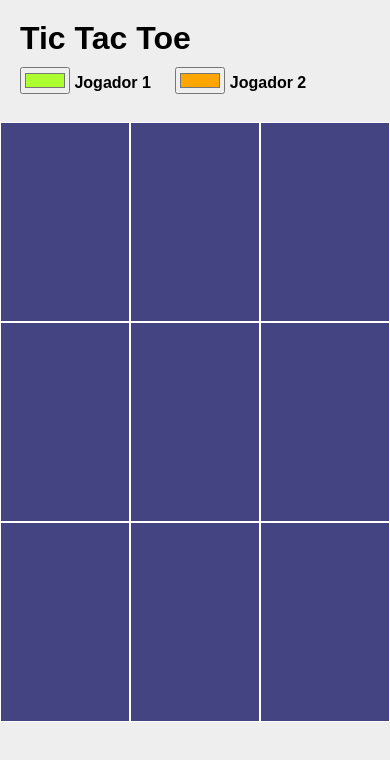
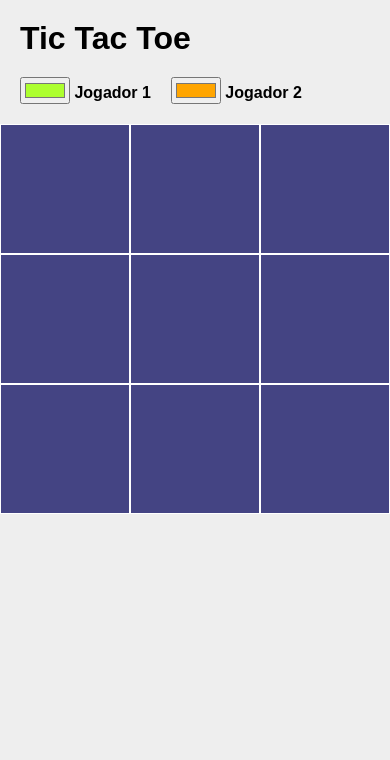
Before and after one commit to HWshots/TicTacToe, a plain HTML site: page index.html in a window 390 px wide. Drawn offline with Linux system fonts and the light colour scheme.

Commit message:
mobile fixes

```diff
--- a/index.html
+++ b/index.html
@@ -12,8 +12,10 @@
 <body>
     <div class="header">
         <h1>Tic Tac Toe</h1>
-        <label><input type="color" id="color1" value="#adff2f"> Jogador 1</label>
-        <label><input type="color" id="color2" value="#ffa500"> Jogador 2</label>
+        <div class="colorSelect">
+            <label><input type="color" id="color1" value="#adff2f"> Jogador 1</label>
+            <label><input type="color" id="color2" value="#ffa500"> Jogador 2</label>
+        </div>
     </div>
     <div class="game">
     </div>
--- a/main.css
+++ b/main.css
@@ -22,14 +22,13 @@ html, body {
 body {
     background-color: var(--gray);
     display: flex;
-    align-items: center;
-    justify-content: center;
+    flex-direction: column;
 }
+
 .header {
-    position: absolute;
-    left: 10px;
-    top: 10px;
-    display: block;
+    margin: 10px;
+    display: flex;
+    flex-direction: column;
 }
 
 h1 {
@@ -49,12 +48,15 @@ label {
 
 .game {
     background-color: var(--white);
-    width: 600px;
-    height: 600px;
+    max-width: 600px;
+    max-height: 600px;
+    width: 100vw;
+    height: 100vw;
     border: 5px solid var(--border);
     overflow: hidden;
     display: flex;
     flex-wrap: wrap;
+    align-self: center;
 }
 
 .square {
@@ -69,3 +71,8 @@ label {
     box-shadow: 0px 0px 30px var(--gray);
     z-index: 100;
 }
+
+.colorSelect {
+    display: flex;
+    flex-wrap: wrap;
+}
```
